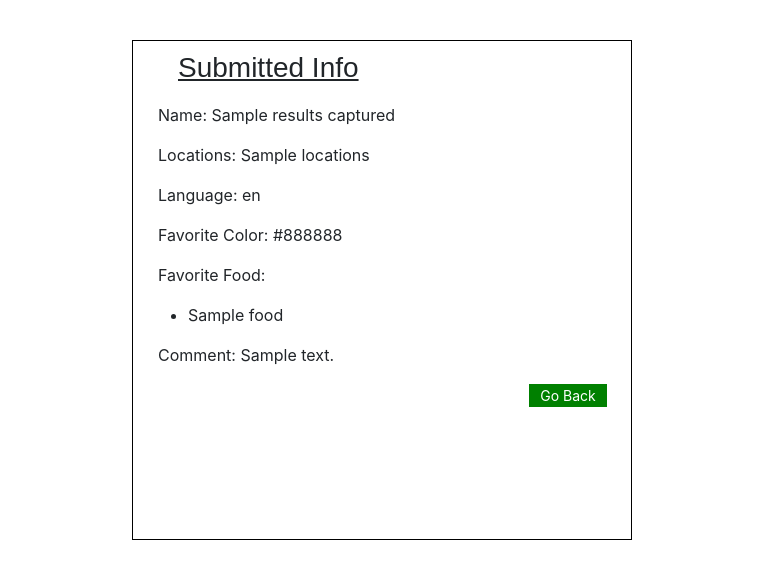
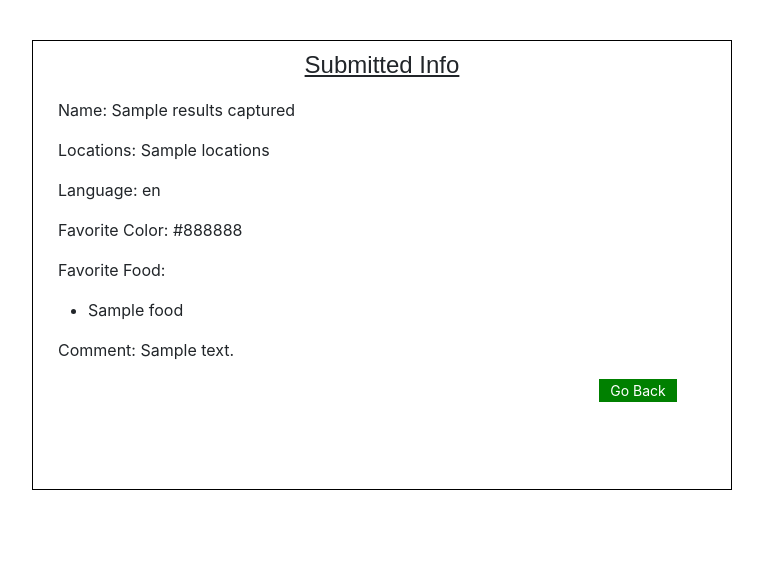
Before and after one commit to Jarvis2021/Coding-Dojo, a Flask app: template Python_Stack/flask/flask_fundamentals/dojo_survey/templates/results.html in a window 1280 px wide. Shown: the top 579 px of the page, without its empty margins (258-1021 px from the left). Run offline with Flask 2, Linux system fonts and the light colour scheme; the template is opened without the code that fills it: most values are stand-ins (such as "Sample title", 1, 10 or a date in 2020); some libraries are stand-ins or nearby versions.

Commit message:
updated Dojo Survery

```diff
--- a/Python_Stack/flask/flask_fundamentals/dojo_survey/templates/results.html
+++ b/Python_Stack/flask/flask_fundamentals/dojo_survey/templates/results.html
@@ -6,15 +6,17 @@
     <link rel="stylesheet" href="https://stackpath.bootstrapcdn.com/bootstrap/4.3.1/css/bootstrap.min.css" integrity="sha384-ggOyR0iXCbMQv3Xipma34MD+dH/1fQ784/j6cY/iJTQUOhcWr7x9JvoRxT2MZw1T" crossorigin="anonymous">
     <style>
       .container{
-        width: 500px;
+        width: 700px;
+        overflow-y: scroll;
         border: 1px solid black;
         margin: 40px auto;
         padding: 10px auto;
-        height: 500px;
+        height: 450px;
       }
-      h3{
+      h4{
+        text-align: center;
         padding: 10px;
-        margin-left: 20px;
+        margin-left: 0px;
         font-family: sans-serif;
       }
       p{
@@ -29,10 +31,9 @@
           color: white;
           width: 80px;
           font-size: 14px;
-          margin-left: 380px;
+          margin-left: 540px;
         }
       p food{
-
           margin-left: 10px;
           width: 200px;
         }
@@ -40,7 +41,7 @@
   </head>
   <body>
     <div class="container">
-      <h3> <u> Submitted Info </u> </h3>
+      <h4> <u> Submitted Info </u> </h4>
       <p> Name: {{results_captured['Your Name:']}}</p>
       <p> Locations: {{results_captured['locations']}}</p>
       <p> Language: {{results_captured['languages']}}</p>
@@ -53,7 +54,10 @@
         </ul>
       </p>
       <p> Comment: {{results_captured['comment']}}</p>
-      <input type="submit" name="Go Back" value="Go Back">
+      <p>
+        <a href="/"><input type="submit" name="Go Back" value="Go Back"></a>
+      </p>
+
     </div>
 
   </body>
```
Also changed, not shown: Python_Stack/flask/flask_fundamentals/dojo_survey/templates/index.html (+7 -8 lines).
